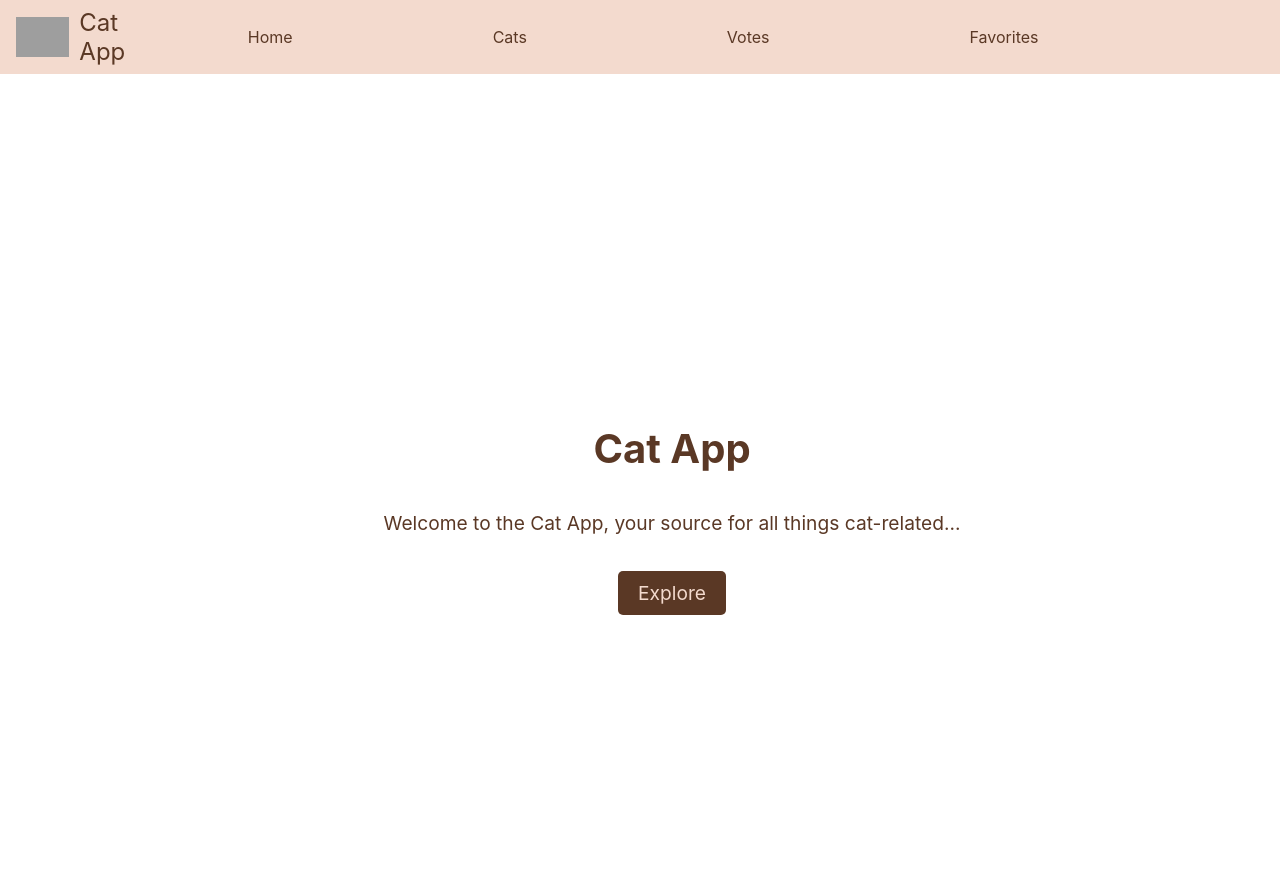
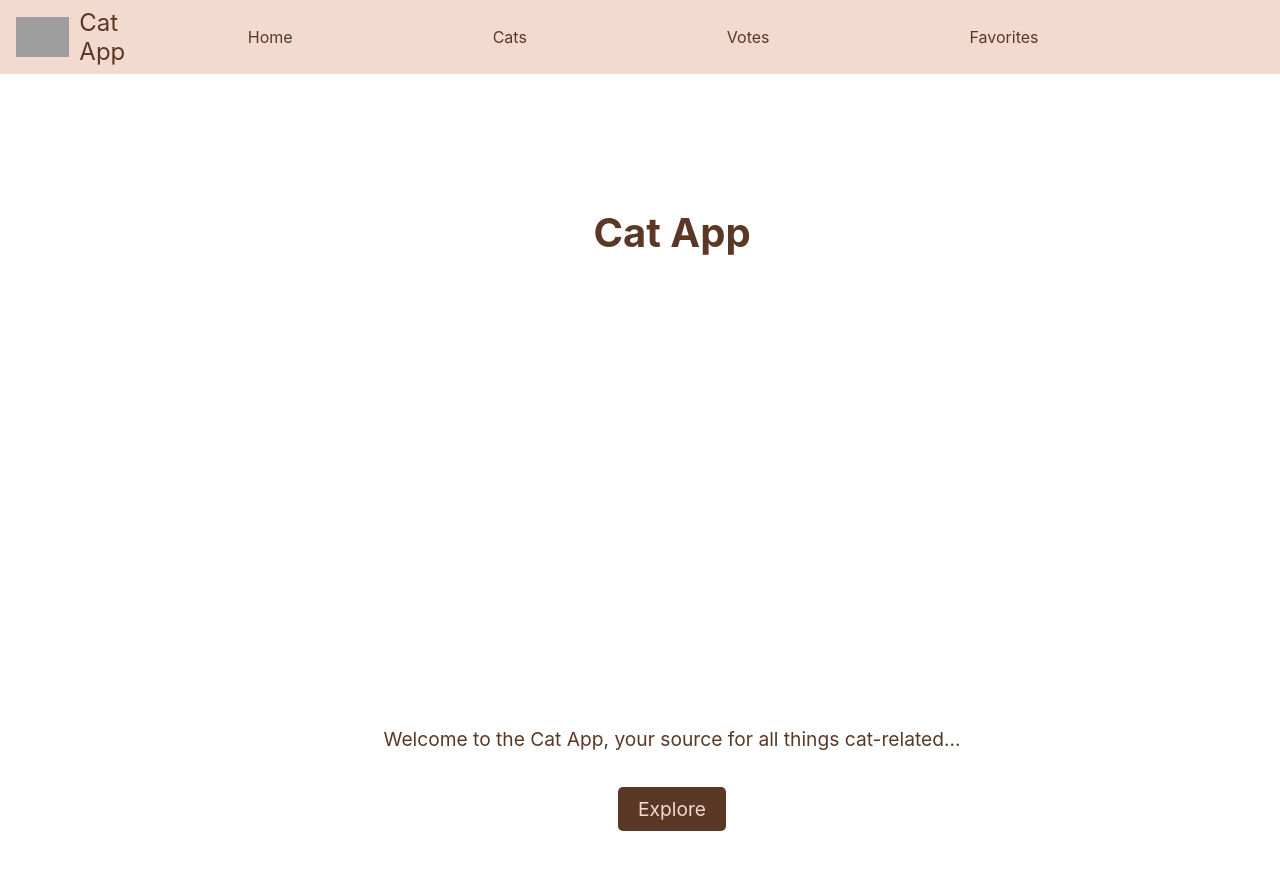
Before and after one commit to jeanneseij/Cat-App, a React (Create React App) app: page / in a window 1280 px wide. Shown: the top 870 px of the page. Built offline with nearby package versions, Linux system fonts and the light colour scheme; no server answers; grey boxes are pictures that could not be loaded.

Commit message:
Add API fetching and single image display to WelcomePage
Implement API call to fetch cat images using axios.

Display a single cat image from fetched data.

Update styling to include basic image display.

```diff
--- a/src/pages/WelcomePage.tsx
+++ b/src/pages/WelcomePage.tsx
@@ -1,11 +1,61 @@
-import React from 'react';
-import { WelcomeContainer, BrandName, Description, ExploreButton } from './WelcomePageStyles';
+import React, { useEffect, useState } from 'react';
+import axios from 'axios';
+import {
+  WelcomeContainer,
+  BrandName,
+  Description,
+  SlideshowContainer,
+  SlideshowImage,
+  ExploreButton,
+} from './WelcomePageStyles';
+
+type CatImage = {
+  id: string;
+  url: string;
+};
 
 const WelcomePage = () => {
+  const [catImages, setCatImages] = useState<CatImage[]>([]);
+
+  const fetchCatImages = async () => {
+    try {
+      const response = await axios.get('https://api.thecatapi.com/v1/images/search?limit=1', {
+        headers: {
+          'Content-Type': 'application/json',
+          'x-api-key': 'live_X3e38glAe1lJutfCZeC6XUWz9u4XfdD9uYM1kLwaEIRzTou3bMZzYpM09geLxRRd',
+        },
+      });
+
+      if (response.status === 200) {
+        setCatImages(response.data);
+      } else {
+        throw new Error('Network response was not ok');
+      }
+    } catch (error) {
+      console.error('Error fetching cat images:', error);
+    }
+  };
+
+  useEffect(() => {
+    fetchCatImages();
+  }, []);
+
+  const currentImage = catImages[0]; // Display only the first image
+
   return (
     <WelcomeContainer>
       <BrandName>Cat App</BrandName>
-      <Description>Welcome to the Cat App, your source for all things cat-related...</Description>
+      <SlideshowContainer>
+        {currentImage && (
+          <SlideshowImage
+            src={currentImage.url}
+            alt={`Random Cat ${currentImage.id}`}
+          />
+        )}
+      </SlideshowContainer>
+      <Description>
+        Welcome to the Cat App, your source for all things cat-related...
+      </Description>
       <ExploreButton to="/home">Explore</ExploreButton>
     </WelcomeContainer>
   );
--- a/src/pages/WelcomePageStyles.ts
+++ b/src/pages/WelcomePageStyles.ts
@@ -25,6 +25,25 @@ export const Description = styled.p`
   line-height: 1.6;
 `;
 
+export const SlideshowContainer = styled.div`
+  position: relative;
+  display: flex;
+  justify-content: center;
+  align-items: center;
+  overflow: hidden;
+  width: 100%;
+  height: 400px;
+  margin: 1rem 0;
+  background-color: transparent;
+`;
+
+export const SlideshowImage = styled.img`
+  max-width: 100%;
+  max-height: 100%;
+  object-fit: contain;
+  border-radius: 5px;
+`;
+
 export const ExploreButton = styled(Link)`
   background-color: #5a3825;
   color: #f3dace;
```
